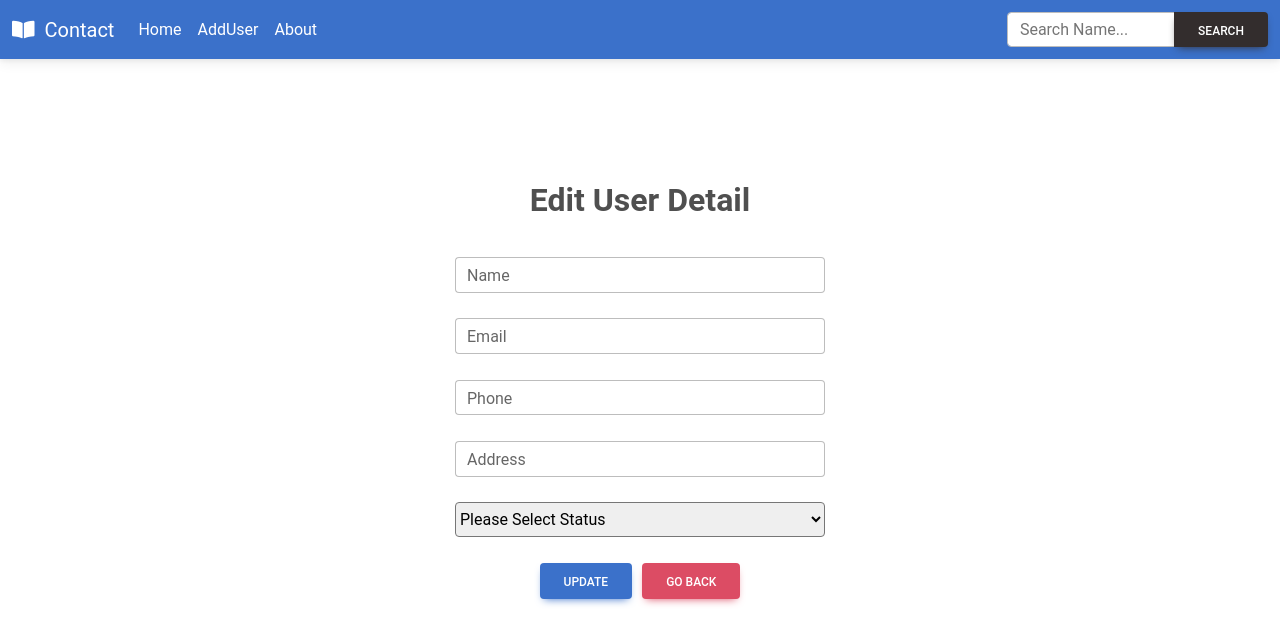
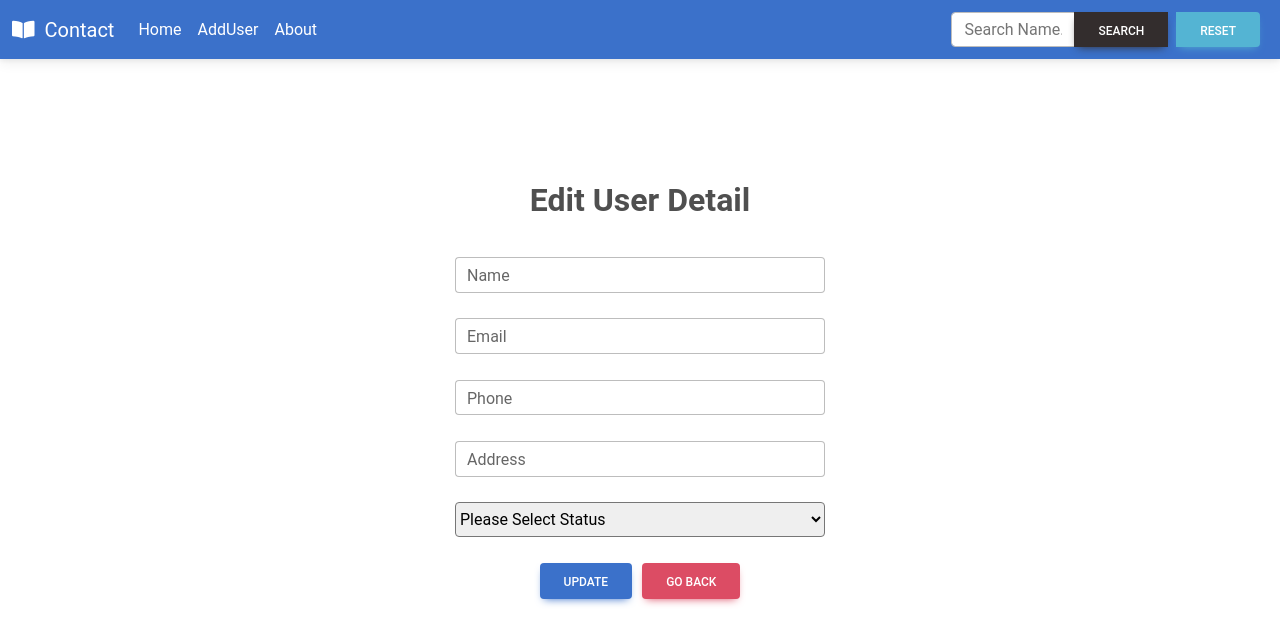
Before and after one commit to NamNguyenGit/Redux-Saga, a React (Create React App) app: page /editUser/1 in a window 1280 px wide. Shown: the top 644 px of the page. Built offline with nearby package versions, Linux system fonts and the light colour scheme.

Commit message:
Reset Btn

```diff
--- a/src/components/Header.js
+++ b/src/components/Header.js
@@ -1,6 +1,6 @@
 import { useState } from "react";
 import { useDispatch } from "react-redux";
-import { searchUserStart } from "../redux/actions";
+import { loadUsersStart, searchUserStart } from "../redux/actions";
 import {
   MDBContainer,
   MDBNavbar,
@@ -83,6 +83,14 @@ const Header = () => {
               <MDBBtn color="dark" type="submit">
                 Search
               </MDBBtn>
+              <MDBBtn
+                color="info"
+                className="mx-2"
+                type="submit"
+                onClick={() => dispatch(loadUsersStart())}
+              >
+                Reset
+              </MDBBtn>
             </form>
           </MDBCollapse>
         </MDBContainer>
```
